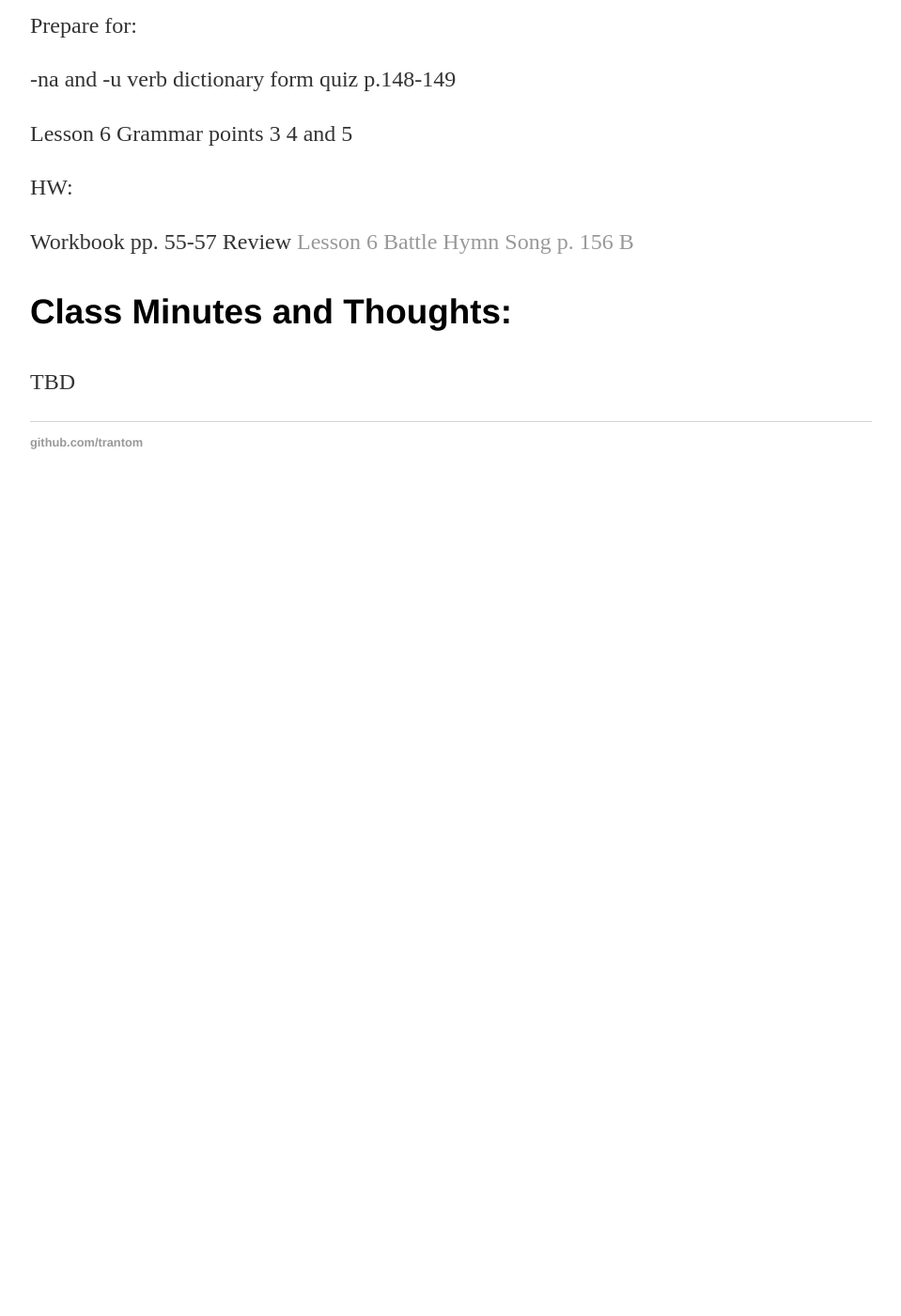
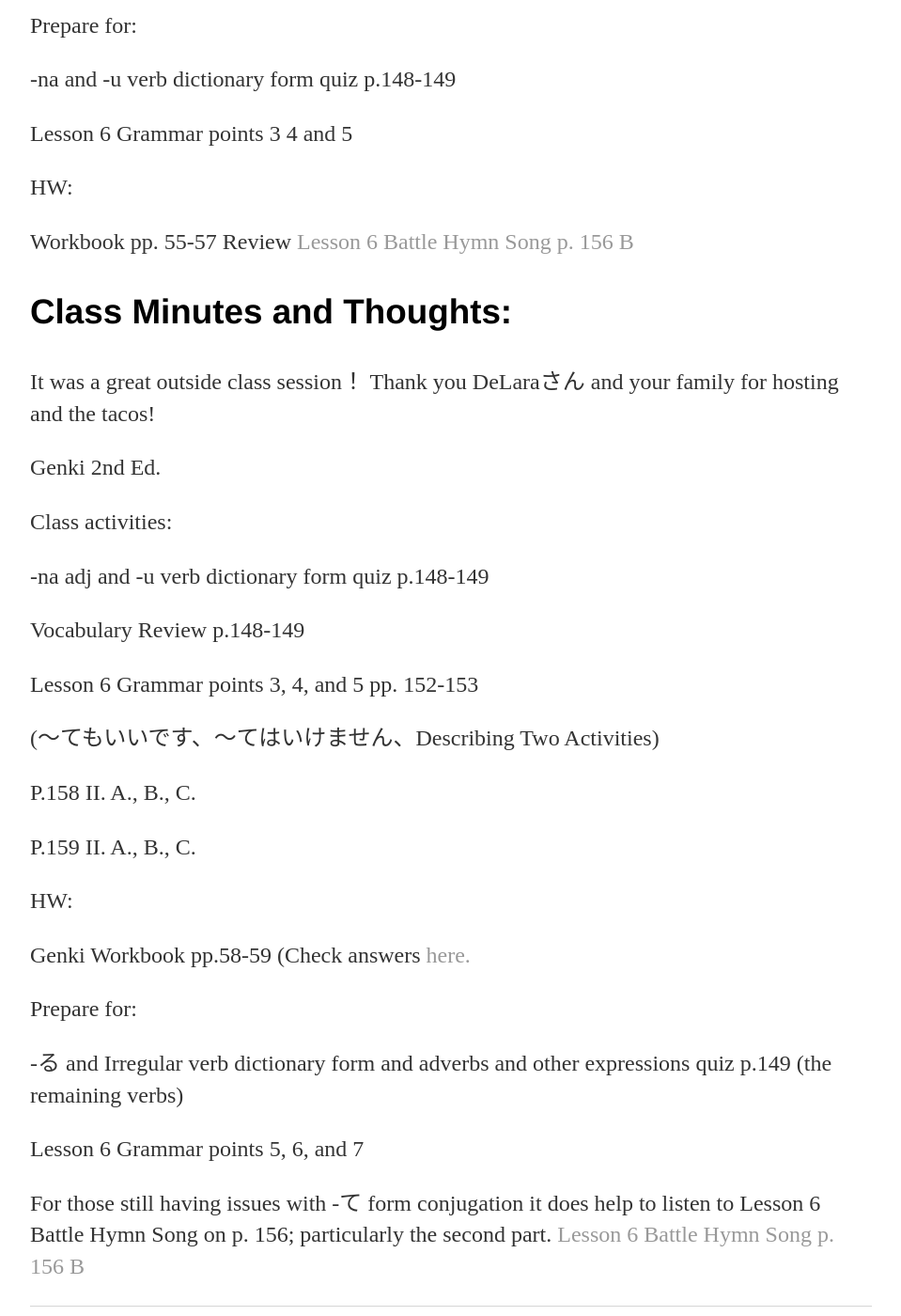
Before and after one commit to trantom/sawada-sensei-no-ato, a Jekyll site: the page built from _posts/2018-06-28-student-j2-meeting-3.md, in a window 1280 px wide and 1400 px high, scrolled down 489 px. Shown: the whole window at 94% size, without its empty margins (160-1119 px from the left). Built offline with Jekyll 4.4.1, drawn with Linux system fonts in a browser that asks for light colours; before the commit the page ends 1029 px from its top, so only the background shows below that.

Commit message:
Add class minutes

```diff
--- a/_posts/2018-06-28-student-j2-meeting-3.md
+++ b/_posts/2018-06-28-student-j2-meeting-3.md
@@ -25,4 +25,34 @@
 
 ### Class Minutes and Thoughts:
 
-TBD
+It was a great outside class session！  Thank you DeLaraさん and your family for hosting and the tacos!
+
+
+Genki 2nd Ed.
+
+Class activities:
+
+-na adj and -u verb dictionary form quiz p.148-149
+
+Vocabulary Review p.148-149
+
+Lesson 6 Grammar points 3, 4, and 5 pp. 152-153
+
+(～てもいいです、～てはいけません、Describing Two Activities)
+
+P.158 II. A., B., C.
+
+P.159 II. A., B., C.
+
+HW:
+
+Genki Workbook pp.58-59 (Check answers [here.](https://trantom.github.io/sawada-sensei-no-ato/assets/files/genki-workbook-p58-59-answers.pdf)
+
+Prepare for:
+
+-る and Irregular verb dictionary form and adverbs and other expressions quiz p.149 (the remaining verbs)
+
+Lesson 6 Grammar points 5, 6, and 7
+
+For those still having issues with -て form conjugation it does help to listen to Lesson 6 Battle Hymn Song on p. 156; particularly the second part.
+[Lesson 6 Battle Hymn Song p. 156 B](https://www.youtube.com/watch?v=-s0ZRSpZMWI)
```
